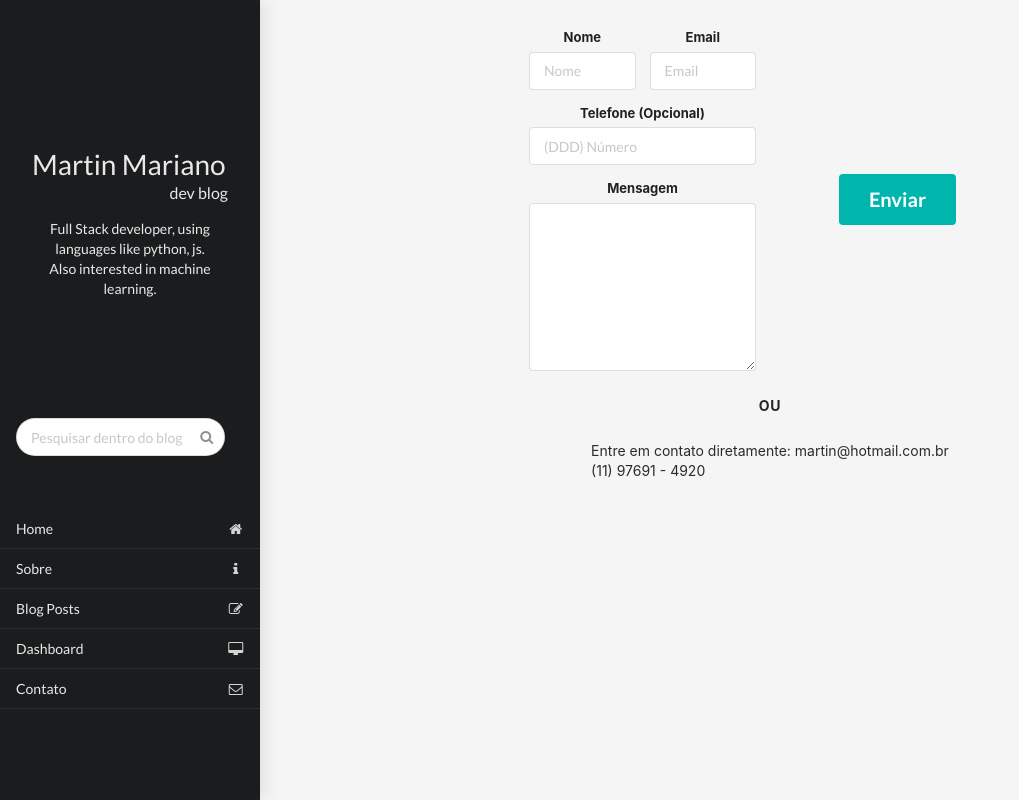
After one commit to saskenuba/simple-flask-blog, a Flask app: template martinblog/templates/contact.html in a window 1280 px wide. The commit adds this page. Shown: the whole page, without its empty margins (0-1019 px from the left). Run offline with Flask 2, Linux system fonts and the light colour scheme; the template is opened without the code that fills it, so the values that code supplies are empty; some libraries are stand-ins or nearby versions.

Commit message:
contact page, changed layout a bit

```diff
--- a/martinblog/static/layout.css
+++ b/martinblog/static/layout.css
@@ -55,12 +55,13 @@ body {
 
 #main {
   background-color: whitesmoke;
-  padding: 2em 2em 0 2em;
+  padding: 2em;
 }
 
 @media (max-width: 768px) {
   #main {
     margin-top: 36px;
+    padding-bottom: 7em;
   }
 }
 
@@ -116,6 +117,13 @@ popup {
 
 .format-post header h1 {
   font-size: 1.8em !important;
+  margin-bottom: 0.5rem !important;
+}
+
+.format-post small {
+  position: absolute;
+  text-align: right;
+  right: 1em;
 }
 
 .format-post h2 {
@@ -133,6 +141,10 @@ popup {
   -o-text-overflow: ellipsis;
   text-overflow: ellipsis;
   margin-bottom: 1.5rem;
+}
+
+.format-post img {
+  max-width: 100%;
 }
 
 .login {
@@ -153,6 +165,25 @@ popup {
   }
 }
 
+.contact {
+  width: 50%;
+  margin: auto;
+  display: block;
+}
+
+.contact .container-centered {
+  display: -webkit-box;
+  display: -webkit-flex;
+  display: -moz-box;
+  display: -ms-flexbox;
+  display: flex;
+  height: 100%;
+}
+
+.contact .container-centered button {
+  margin: auto;
+}
+
 .middle {
   height: 100%;
 }
--- a/martinblog/static/layout.scss
+++ b/martinblog/static/layout.scss
@@ -18,10 +18,11 @@ body {
 //main page
 #main {
     background-color: rgb(245, 245, 245);
-    padding: 2em 2em 0 2em;
+    padding: 2em;
     @media (max-width: 768px) {
         & {
             margin-top: 36px;
+            padding-bottom: 7em;
         }
     }
 }
@@ -73,7 +74,6 @@ popup {
         text-indent: 2em;
     }
 
-
     header {
         margin-bottom: 1.5rem !important;
         small {
@@ -81,7 +81,14 @@ popup {
         }
         h1 {
             font-size: 1.8em !important;
+            margin-bottom: 0.5rem !important;
         }
+    }
+
+    small {
+        position: absolute;
+        text-align: right;
+        right: 1em;
     }
 
     h2 {
@@ -98,6 +105,10 @@ popup {
         line-height: 1.35em;
         text-overflow: ellipsis;
         margin-bottom: 1.5rem;
+    }
+
+    img {
+        max-width: 100%;
     }
 }
 
@@ -118,6 +129,22 @@ popup {
     }
 }
 
+// contact page
+.contact {
+    width: 50%;
+    margin: auto;
+    display: block;
+
+    .container-centered {
+        display: flex;
+        height: 100%;
+
+        button {
+            margin: auto;
+        }
+    }
+}
+
 .middle {
-    height: 100%;
+    height: 100% ;
 }
--- /dev/null
+++ b/martinblog/templates/contact.html
@@ -0,0 +1,51 @@
+{% extends "layout.html" %}
+{% block title %} Martin Mariano - Contato {% endblock %}
+
+{% block content %}
+    <article>
+        <div class="contact">
+            <div class="ui center aligned two column grid">
+                <div class="row">
+                    <div class="column">
+                        <form name="contato" class="ui form" method="POST" action="">
+                            <div class="two fields">
+                                <div class="field">
+                                    <label>Nome</label>
+                                    <input type="text" placeholder="Nome">
+                                </div>
+                                <div class="field">
+                                    <label>Email</label>
+                                    <input type="text" placeholder="Email">
+                                </div>
+                            </div>
+                            <div class="field">
+                                <label>Telefone (Opcional)</label>
+                                <input id="formTelefone" placeholder="(DDD) Número" type="text"></input>
+                            </div>
+                            <div class="field">
+                                <label>Mensagem</label>
+                                <textarea type="text"></textarea>
+                            </div>
+                        </form>
+                    </div>
+                    <div class="column">
+                        <div class="container-centered">
+                            <button class="ui teal huge button">Enviar</button>
+                        </div>
+                    </div>
+                </div>
+                <div class="ui horizontal divider">
+                    ou
+                </div>
+                <div class="row">
+                    <p> Entre em contato diretamente: martin@hotmail.com.br </br>
+                    (11) 97691 - 4920 </p>
+                </div>
+            </div>
+        </div>
+    </article>
+{% endblock %}
+
+{% block scripts %}
+    <script src="{{ url_for('static', filename='contact-dist.js') }}"></script>
+{% endblock %}
--- a/martinblog/templates/index.html
+++ b/martinblog/templates/index.html
@@ -5,7 +5,7 @@
         <div class="sub header">Postado na {{entry.timestamp[3]}}, {{entry.timestamp[0]}} de {{entry.timestamp[1]}}, {{entry.timestamp[2]}}</div>
     </h2>
     <img class="ui fluid image" src="{{entry.imagelink}}" />
-    <p>{{entry.content | safe | truncate(800) }}</p>
+    <p>{{entry.content | safe | truncate(600) }}</p>
 
     <!-- Keep reading button-->
     <a href="/post/view/{{entry.id}}">
--- a/martinblog/templates/layout.html
+++ b/martinblog/templates/layout.html
@@ -52,7 +52,7 @@
             <a class="item" href="{{url_for('about')}}"><i class="info icon"></i> Sobre </a>
             <a class="item"><i class="edit icon"></i> Blog Posts </a>
             <a class="item" href="{{url_for('login')}}"><i class="desktop icon"></i> Dashboard </a>
-            <a class="item"><i class="mail outline icon"></i> Contato </a>
+            <a class="item" href="{{url_for('contact')}}" ><i class="mail outline icon"></i> Contato </a>
             {% if current_user.is_authenticated %}
             <a class="item" href="{{url_for('logout')}}"><i class="remove icon"></i> Logout</a>
             {% endif %}
--- a/martinblog/templates/login.html
+++ b/martinblog/templates/login.html
@@ -1,5 +1,5 @@
 {% extends "layout.html" %}
-{% block title %} Martin Mariano - Web Developer Blog {% endblock %}
+{% block title %} Martin Mariano - Dashboard Login {% endblock %}
 
 {% block content %}
 <section class="login">
@@ -10,10 +10,10 @@
         <div class="column">
 
             <!-- Show flashed messages if any -->
-                {% with messages = get_flashed_messages() %}
+            {% with messages = get_flashed_messages(with_categories=true) %}
             {% if messages %}
             <div class="ui error message">
-                            {% for message in messages %}
+                {% for category, message in messages %}
                 <p class="text-center">{{ message }}</p>
                 {% endfor %}
             </div>
--- a/martinblog/views.py
+++ b/martinblog/views.py
@@ -5,7 +5,7 @@ from martinblog.database import Entry, Users
 from flask_login import login_required, current_user, login_user, logout_user
 import re
 
-# TODO: criar login
+# TODO: encriptar senha login
 # TODO: depois do login arrumar secret key
 
 # TODO: criar pagina 404
@@ -31,6 +31,11 @@ def index():
 @app.route('/about')
 def about():
     return render_template("about.html")
+
+
+@app.route('/contact')
+def contact():
+    return render_template("contact.html")
 
 
 ###############################################################################
@@ -79,6 +84,10 @@ def viewPost(number):
     client = current_app.test_client()
     postRequested = client.get(
         '{}post/json/{}'.format(request.url_root, number))
+
+    if postRequested.status == '404 NOT FOUND':
+        return 'post not found'
+
     postRequestedJson = json.loads(postRequested.data)
 
     return render_template('viewpost.html', blogEntry=postRequestedJson)
@@ -187,7 +196,6 @@ def deletePost():
 @app.route('/dashboard')
 @login_required
 def dashboard():
-
     return render_template("dashboard.html", username=current_user.username)
 
 
@@ -201,7 +209,6 @@ def load_user(user_id):
     return Users.query.get(user_id)
 
 
-# TODO: decide to use ajax or not
 @app.route('/login', methods=['GET', 'POST'])
 def login():
 
@@ -225,7 +232,7 @@ def login():
             return redirect(url_for('dashboard'))
 
         else:
-            message = ('Seu usuário ou senha estão incorretos.')
+            message = ('Seu usuário ou senha estão incorretos.', 'error')
             flash(message)
             return redirect(url_for('login'))
 
@@ -237,3 +244,10 @@ def login():
 def logout():
     logout_user()
     return redirect(url_for('index'))
+
+
+# if user try to access URI directly
+@login_manager.unauthorized_handler
+def unauthorized():
+    flash('Você precisa realizar o login primeiro.', 'error')
+    return redirect(url_for('login'))
```
Also changed, not shown: martinblog/static/contact.js (added, +31 -0 lines), martinblog/templates/viewpost.html (+9 -6 lines). Lines whose indentation alone changed are shown as unchanged.
